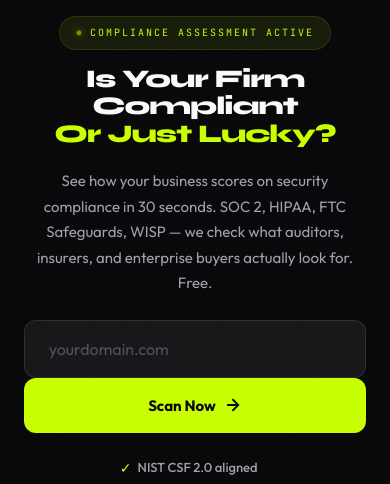
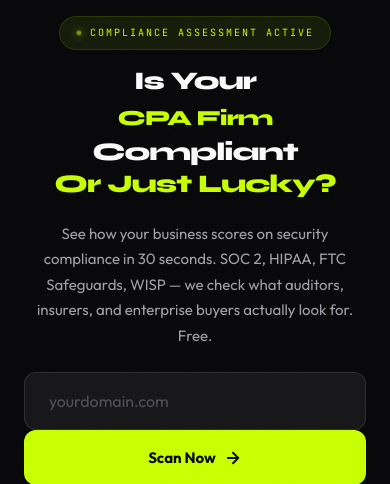
Before and after one commit to camayank/cc-mkw-rsjs, a Python web app: template templates/landing.html in a window 390 px wide; the page is wider, and only the part inside the window is pictured. Shown: the part 72-556 px from the top of that part. Run offline with Jinja, Linux system fonts and the light colour scheme; the template is opened without the code that fills it, so the values that code supplies are empty.

Commit message:
feat: rotating industry headline — CPA Firm / SaaS Platform / Healthcare / Law Firm
Cycles through industry types in hero heading so every visitor sees their business.
Grid-based layout prevents width jumps; responsive rules for tablet and mobile.

Co-Authored-By: Claude Opus 4.6 <noreply@anthropic.com>

```diff
--- a/templates/landing.html
+++ b/templates/landing.html
@@ -40,7 +40,7 @@ nav.scrolled{background:rgba(9,9,11,.88);backdrop-filter:blur(20px) saturate(1.2
 .hero-badge{display:inline-flex;align-items:center;gap:8px;padding:8px 16px;border-radius:100px;background:var(--lime-dim);border:1px solid rgba(200,255,0,.12);margin-bottom:24px;font-family:var(--mono);font-size:11px;color:var(--lime);letter-spacing:2px;text-transform:uppercase}
 .hero-badge .dot{width:6px;height:6px;border-radius:50%;background:var(--lime);box-shadow:0 0 10px var(--lime);animation:pulse 2s infinite}
 @keyframes pulse{0%,100%{opacity:1;transform:scale(1)}50%{opacity:.5;transform:scale(.8)}}
-.hero h1{font-family:var(--head);font-size:clamp(32px,4.5vw,68px);font-weight:800;line-height:1.08;letter-spacing:-1.5px;margin-bottom:20px}
+.hero h1{font-family:var(--head);font-size:clamp(32px,4.5vw,68px);font-weight:800;line-height:1.15;letter-spacing:-1.5px;margin-bottom:20px}
 .hero h1 .accent{color:var(--lime);display:block}
 .hero-sub{font-size:clamp(15px,1.4vw,18px);color:var(--muted);line-height:1.7;margin-bottom:32px;max-width:480px;font-weight:400}
 .scan-form{display:flex;gap:0;margin-bottom:24px;max-width:500px}
@@ -181,10 +181,17 @@ footer{border-top:1px solid var(--border);padding:40px clamp(24px,5vw,64px);disp
 .hero-content>*:nth-child(5){animation-delay:.65s}
 .hero-visual{animation:fadeIn 1s ease .4s both}
 
+.rotate-wrap{display:inline-block;position:relative;vertical-align:bottom;text-align:center}
+.rotate-words{display:inline-grid;position:relative}
+.rotate-word{grid-area:1/1;display:inline-block;opacity:0;transition:opacity .45s ease,transform .45s ease;transform:translateY(30%);color:var(--lime);white-space:nowrap}
+.rotate-word.active{opacity:1;transform:translateY(0)}
+.rotate-word.sizing{visibility:hidden;opacity:0;position:relative}
+
 @media(max-width:1024px){
 .hero{grid-template-columns:1fr;text-align:center;justify-items:center;min-height:auto;padding-top:96px;padding-bottom:48px}
 .hero-content{display:flex;flex-direction:column;align-items:center}
-.hero h1{font-size:clamp(28px,6vw,48px);letter-spacing:-1px}
+.hero h1{font-size:clamp(28px,6vw,48px);letter-spacing:-1px;line-height:1.2}
+.rotate-wrap{display:block;margin:4px auto}
 .hero-sub{max-width:480px;font-size:15px;margin-bottom:24px}
 .hero-badge{margin-bottom:16px;font-size:10px}
 .scan-form{max-width:420px;width:100%}
@@ -211,7 +218,8 @@ footer{border-top:1px solid var(--border);padding:40px clamp(24px,5vw,64px);disp
 .agent-tab-icon{width:32px;height:32px}
 }
 @media(max-width:480px){
-.hero h1{font-size:clamp(24px,6.5vw,32px)}
+.hero h1{font-size:clamp(24px,6.5vw,32px);line-height:1.25}
+.rotate-word{font-size:.85em}
 .bento{grid-template-columns:1fr 1fr}
 .bento-num{font-size:clamp(28px,8vw,40px)}
 .scan-form,.final-cta .scan-form{flex-direction:column}
@@ -245,7 +253,7 @@ footer{flex-direction:column;gap:16px;text-align:center}
 <section class="hero">
 <div class="hero-content">
 <div class="hero-badge"><span class="dot"></span>Compliance Assessment Active</div>
-<h1>Is Your Firm Compliant<span class="accent">Or Just Lucky?</span></h1>
+<h1>Is Your <span class="rotate-wrap"><span class="rotate-words" id="rotateWords"><span class="rotate-word active">CPA Firm</span><span class="rotate-word">SaaS Platform</span><span class="rotate-word">Healthcare Practice</span><span class="rotate-word">Law Firm</span><span class="rotate-word">Business</span></span></span> Compliant<span class="accent">Or Just Lucky?</span></h1>
 <p class="hero-sub">See how your business scores on security compliance in 30 seconds. SOC 2, HIPAA, FTC Safeguards, WISP &mdash; we check what auditors, insurers, and enterprise buyers actually look for. Free.</p>
 <form class="scan-form" action="/scan" method="GET">
 <input type="text" name="domain" class="scan-input" placeholder="yourdomain.com" required autocomplete="off">
@@ -500,6 +508,18 @@ adDesc.textContent=a.desc;
 adPowers.innerHTML=a.powers.map(p=>'<li>'+p+'</li>').join('');
 });
 });
+
+// Rotating headline words
+(function(){
+const words=document.querySelectorAll('.rotate-word');
+if(!words.length)return;
+let cur=0;
+setInterval(()=>{
+words[cur].classList.remove('active');
+cur=(cur+1)%words.length;
+words[cur].classList.add('active');
+},2400);
+})();
 </script>
 </body>
 </html>
```
